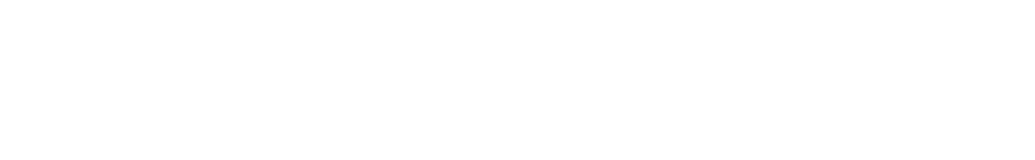
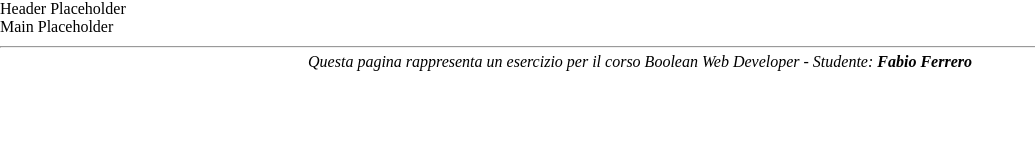
Before and after one commit to fabioferrero90/html-css-toboolist, a plain HTML site: page index.html in a window 1280 px wide. Shown: the whole page, without its empty margins (0-1035 px from the left). Drawn offline with Linux system fonts and the light colour scheme.

Commit message:
[update] link style and reset page format

```diff
--- a/assets/css/style.css
+++ b/assets/css/style.css
@@ -0,0 +1,18 @@
+* {
+    margin: 0;
+    padding: 0;
+    box-sizing: border-box;
+}
+
+
+
+/* Non richiesto dall'esercizio */
+footer {
+    padding-top: 10px;
+}
+
+footer p {
+    padding-top:5px;
+    text-align: center;
+    font-style: italic;;
+}
--- a/index.html
+++ b/index.html
@@ -4,8 +4,23 @@
     <meta charset="UTF-8">
     <meta name="viewport" content="width=device-width, initial-scale=1.0">
     <title>ToBooList - Esercizio #4 - Boolean Classe #137</title>
+    <link rel="stylesheet" href="assets/css/style.css">
 </head>
 <body>
 
+    <header>
+        Header Placeholder
+    </header>
+
+    <main>
+        Main Placeholder
+    </main>
+
+    <!-- Non richiesto dall'esercizio -->
+    <footer>
+        <hr>
+        <p>Questa pagina rappresenta un esercizio per il corso Boolean Web Developer - Studente: <strong>Fabio Ferrero</strong></p>
+    </footer>
+
 </body>
 </html>
```
